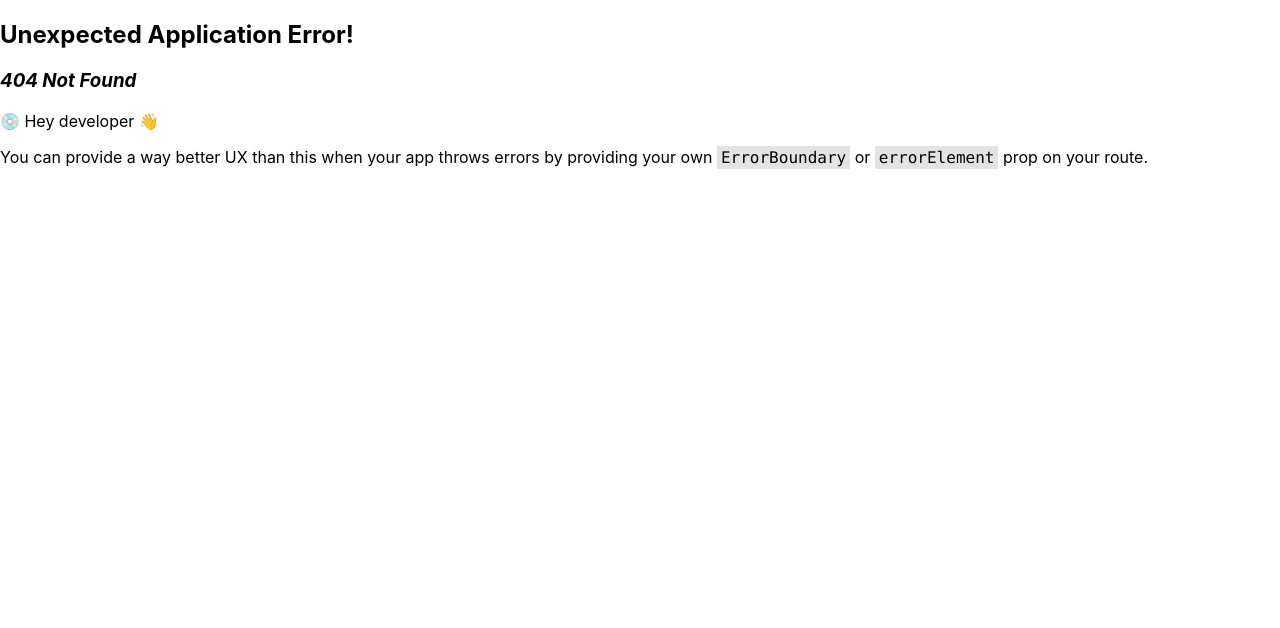
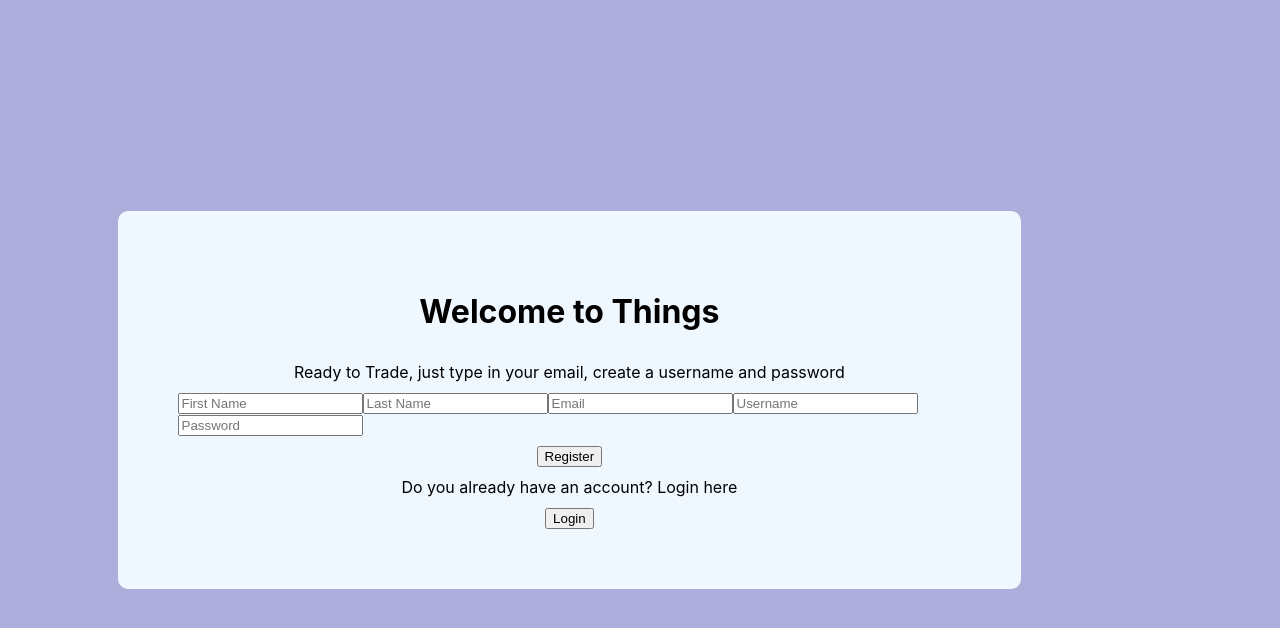
Before and after one commit to kylewatkins2174/SoftwareEngineeringProject, a React (Create React App) app in the folder client/: page /register in a window 1280 px wide. Before the commit this address had no page. Shown: the top 628 px of the page. Built offline with nearby package versions, Linux system fonts and the light colour scheme.

Commit message:
added the register page

```diff
--- a/client/src/App.js
+++ b/client/src/App.js
@@ -1,7 +1,9 @@
 import './App.css';
 import Homepage from "./pages/homePage"
 import Login from "./pages/login"
+//import Register from "./pages/register"
 import { createBrowserRouter, RouterProvider } from "react-router-dom"
+import Register from './pages/register';
 
 function App() {
 
@@ -17,6 +19,12 @@ function App() {
       element: (
         <Homepage/>
       )
+    },
+    {
+      path:"/register",
+      element:(
+        <Register/>
+      )
     }
 
   ])
--- /dev/null
+++ b/client/src/pages/register.jsx
@@ -0,0 +1,32 @@
+import { Link } from 'react-router-dom'
+import "./register.scss"
+const Register = () => {
+    return (
+        <div className='mid'>
+            <div className='register'>
+                <div className='center'>
+                    <h1>Welcome to Things</h1>
+
+                    <span>Ready to Trade, just type in your email, create a username and password</span>
+
+                    <form>
+                        <input className="login-input" type="text" placeholder="First Name"></input>
+                        <input className="login-input" type="text" placeholder="Last Name"></input>
+                        <input className="login-input" type="text" placeholder="Email"></input>
+                        <input className="login-input" type="text" placeholder="Username"></input>
+                        <input className="login-input" type="password" placeholder="Password"></input>
+                    </form>
+
+                    <button>Register</button>
+                    <span>Do you already have an account? Login here</span>
+
+                    <Link to={"/login"}>
+                        <button>Login</button>
+                    </Link>
+
+                </div>
+            </div>
+        </div>
+    )
+}
+export default Register
--- /dev/null
+++ b/client/src/pages/register.scss
@@ -0,0 +1,23 @@
+.mid {
+    height: 100vh;
+    background-color: rgb(174, 174, 221);
+    display: flex;
+    align-items: center;
+    justify-content: center;
+
+    .register {
+
+        .center {
+            width: 75%;
+            height: 75%;
+            display: flex;
+            background-color: aliceblue;
+            border-radius: 10px;
+            //flex: 1;
+            background-size: cover;
+            padding: 60px;
+            flex-direction: column;
+            gap: 10px;
+        }
+    }
+}
```
Also changed, not shown: client/src/pages/login.jsx (+4 -3 lines).
